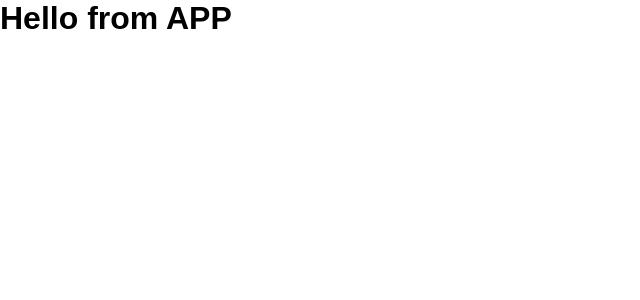
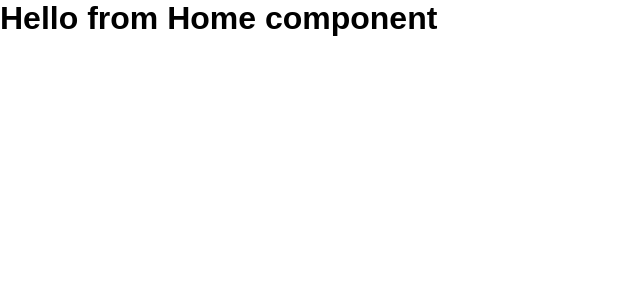
Before and after one commit to kenderb/anime-club-client, a React (Create React App) app: page / in a window 1280 px wide. Shown: the top 300 px of the page, without its empty margins (0-640 px from the left). Built offline with nearby package versions, Linux system fonts and the light colour scheme.

Commit message:
Add the Home and dashboard component

```diff
--- a/src/App.js
+++ /dev/null
@@ -1,11 +0,0 @@
-import React from 'react';
-
-function App() {
-  return (
-    <h1>
-      Hello from APP
-    </h1>
-  );
-}
-
-export default App;
--- /dev/null
+++ b/src/components/App.js
@@ -0,0 +1,17 @@
+import React from 'react';
+import { BrowserRouter as Router, Switch, Route } from 'react-router-dom';
+import Dashboard from './Dashboard';
+import Home from './Home';
+
+function App() {
+  return (
+    <Router>
+      <Switch>
+        <Route path="/" component={Home} exact />
+        <Route path="/dashboard" component={Dashboard} exact />
+      </Switch>
+    </Router>
+  );
+}
+
+export default App;
--- /dev/null
+++ b/src/components/Dashboard.js
@@ -0,0 +1,5 @@
+import React from 'react';
+
+const Dashboard = () => (<h1>Hello from Dashboard component</h1>);
+
+export default Dashboard;
--- /dev/null
+++ b/src/components/Home.js
@@ -0,0 +1,5 @@
+import React from 'react';
+
+const Home = () => (<h1>Hello from Home component</h1>);
+
+export default Home;
--- a/src/index.js
+++ b/src/index.js
@@ -1,7 +1,7 @@
 import React from 'react';
 import ReactDOM from 'react-dom';
 import './index.css';
-import App from './App';
+import App from './components/App';
 
 ReactDOM.render(
   <React.StrictMode>
```
